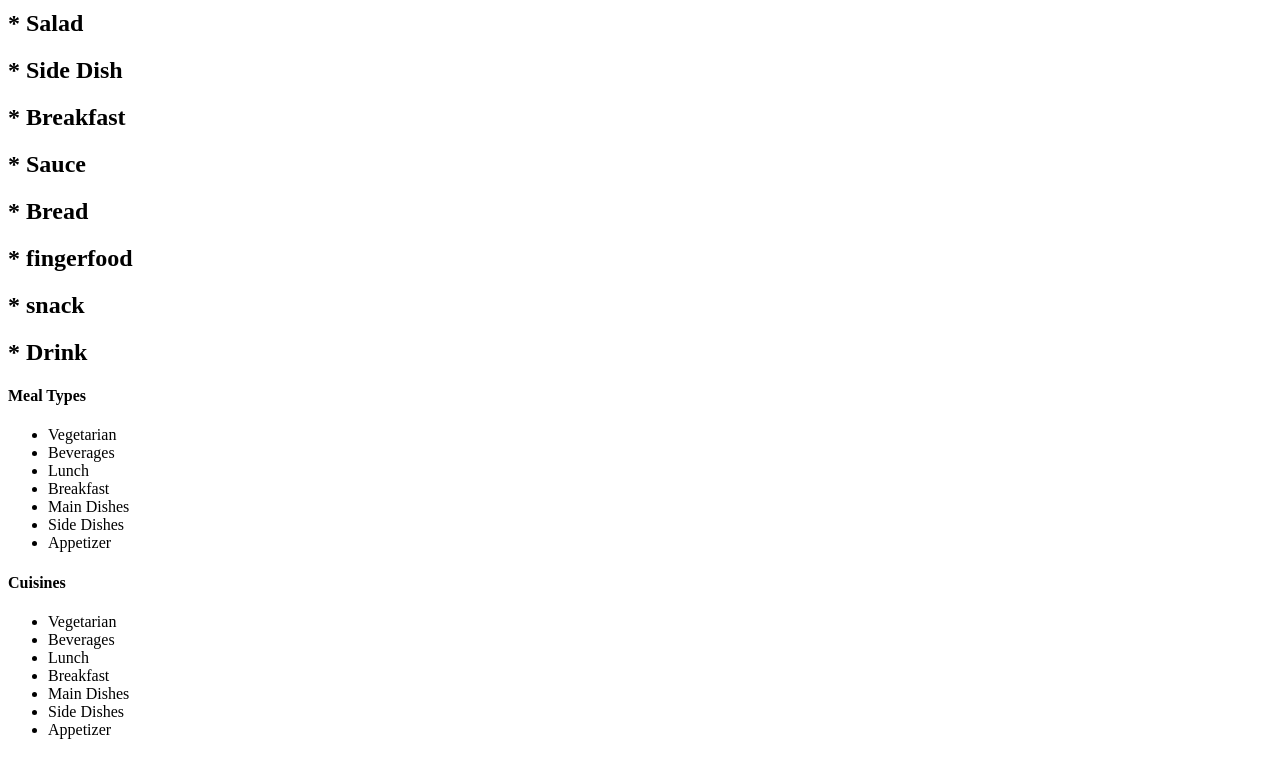
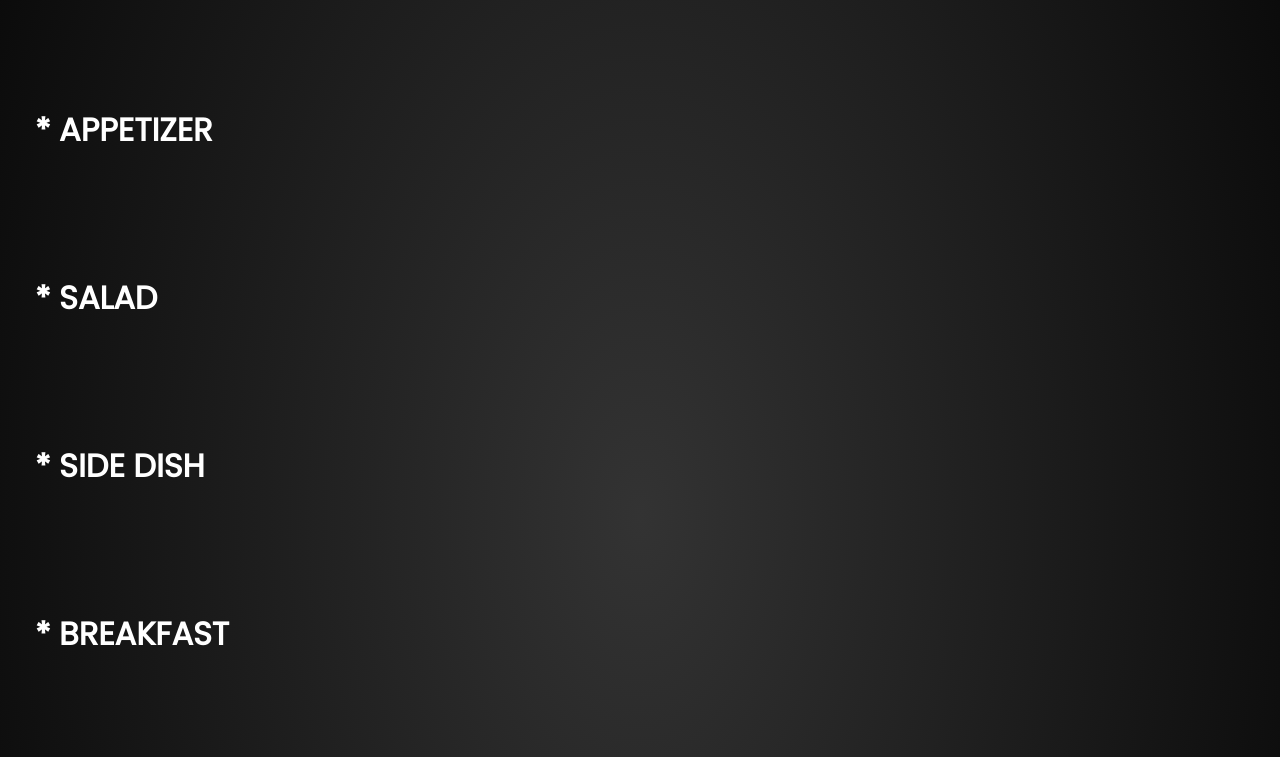
Before and after one commit to Eveivy/easy_recipes, a plain HTML site: page pages/recipes.html in a window 1280 px wide. Shown: the part 713-1470 px from the top of the page. Drawn offline with nearby package versions, Linux system fonts and the light colour scheme; the site is published under a folder, as on GitHub Pages, so addresses that start at the root find nothing; no server answers.

Commit message:
Update recipes.html

```diff
--- a/pages/recipes.html
+++ b/pages/recipes.html
@@ -9,7 +9,7 @@
     <link rel="stylesheet" href="https://fonts.googleapis.com/css?family=Poppins">
     <link rel="stylesheet" href="../css/modal.css">
     <link rel="stylesheet" href="https://cdn.jsdelivr.net/npm/bootstrap-icons@1.8.3/font/bootstrap-icons.css">
-    <link rel="stylesheet" href="/css/style.css">
+    <link rel="stylesheet" href="../css/style.css">
     <title>Recipes</title>
 </head>
 
@@ -187,8 +187,8 @@
 
 
     <script src="../script/modal.js"></script>
-    <script src="/script/meal-type.js"></script>
-    <script src="/script/main.js"></script>
+    <script src="../script/meal-type.js"></script>
+    <script src="../script/main.js"></script>
 </body>
 
 </html>
```
